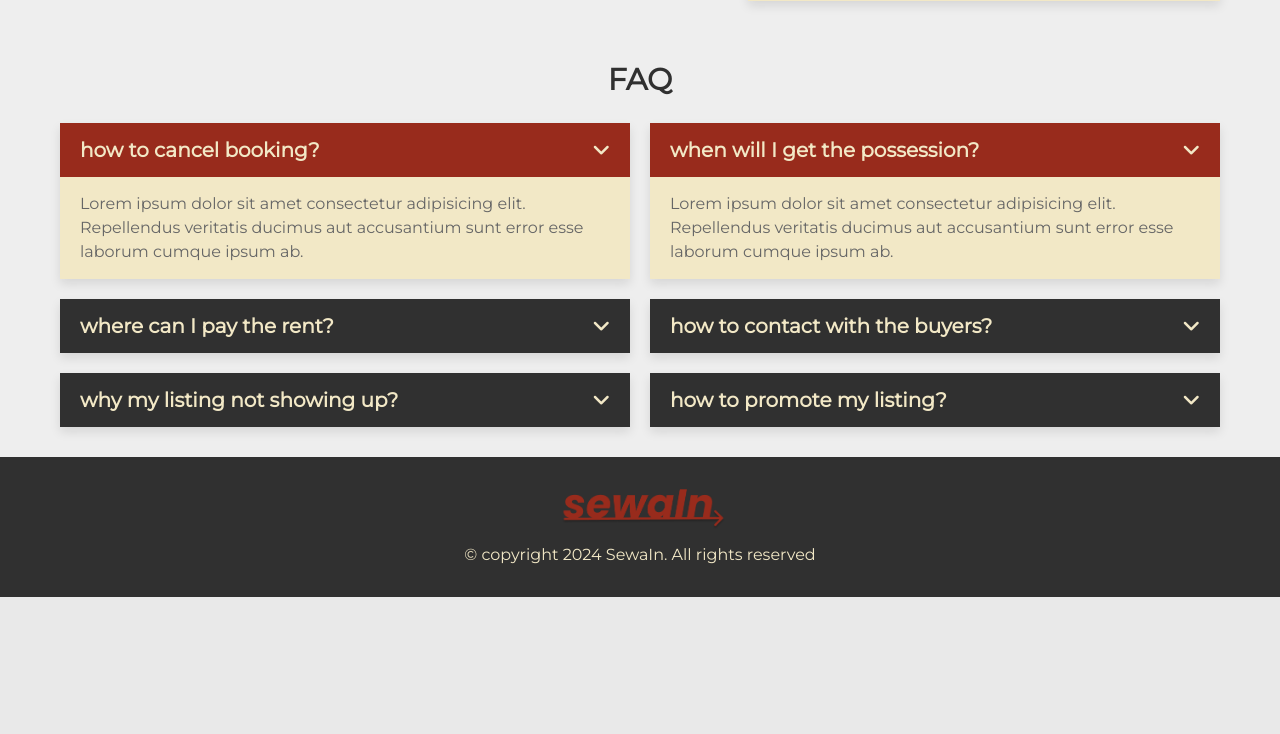
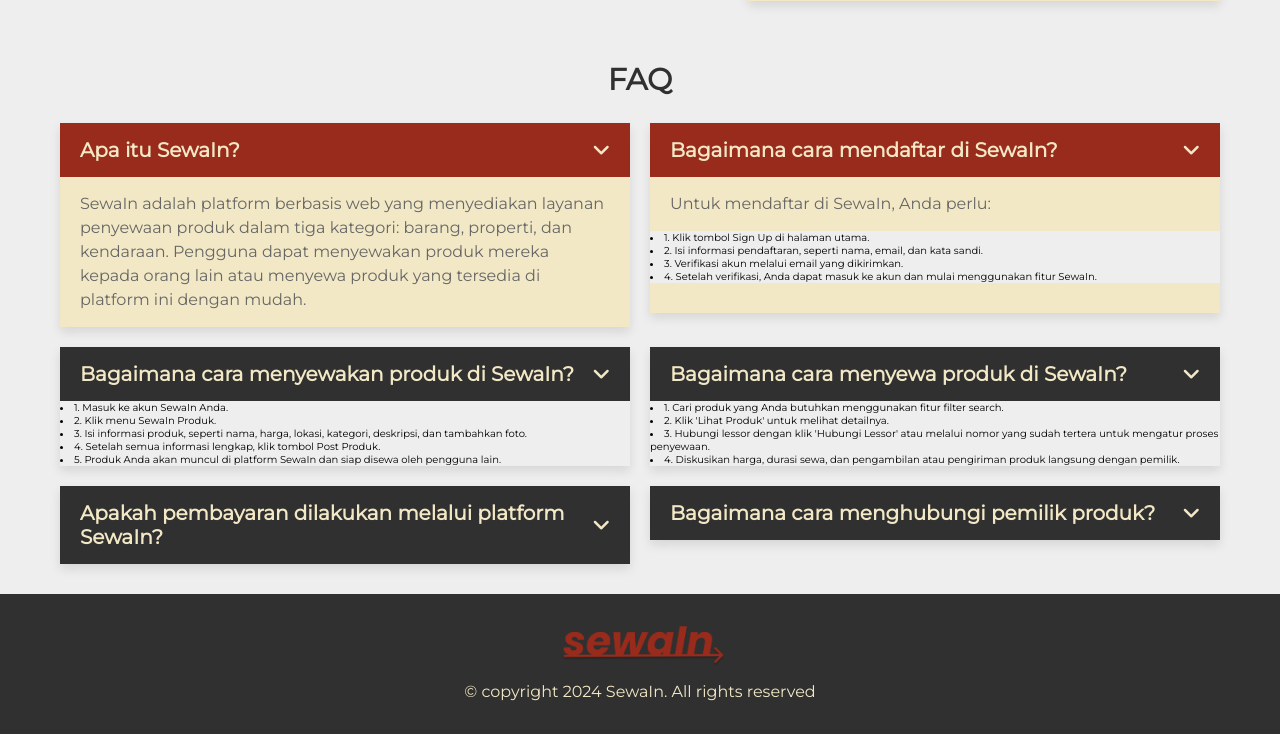
Before and after one commit to qaulanolan/sewaIn-tubes-impal, a PHP site: page /recommendations/contact.php in a window 1280 px wide. Shown: the part 672-1406 px from the top of the page. Before the commit the page ends 1269 px from the top, so only its background shows below. Run offline with PHP 8.4, Linux system fonts and the light colour scheme.

Commit message:
Update contact.php

```diff
--- a/project/contact.php
+++ b/project/contact.php
@@ -85,33 +85,51 @@
    <div class="box-container">
 
       <div class="box active">
-         <h3><span>how to cancel booking?</span><i class="fas fa-angle-down"></i></h3>
-         <p>Lorem ipsum dolor sit amet consectetur adipisicing elit. Repellendus veritatis ducimus aut accusantium sunt error esse laborum cumque ipsum ab.</p>
+         <h3><span>Apa itu SewaIn?</span><i class="fas fa-angle-down"></i></h3>
+         <p>SewaIn adalah platform berbasis web yang menyediakan layanan penyewaan produk dalam tiga kategori: barang, properti, dan kendaraan. Pengguna dapat menyewakan produk mereka kepada orang lain atau menyewa produk yang tersedia di platform ini dengan mudah.</p>
       </div>
 
       <div class="box active">
-         <h3><span>when will I get the possession?</span><i class="fas fa-angle-down"></i></h3>
-         <p>Lorem ipsum dolor sit amet consectetur adipisicing elit. Repellendus veritatis ducimus aut accusantium sunt error esse laborum cumque ipsum ab.</p>
+         <h3><span>Bagaimana cara mendaftar di SewaIn?</span><i class="fas fa-angle-down"></i></h3>
+         <p>Untuk mendaftar di SewaIn, Anda perlu:
+            <li>1. Klik tombol Sign Up di halaman utama.</li>
+            <li>2. Isi informasi pendaftaran, seperti nama, email, dan kata sandi.</li>
+            <li>3. Verifikasi akun melalui email yang dikirimkan.</li>
+            <li>4. Setelah verifikasi, Anda dapat masuk ke akun dan mulai menggunakan fitur SewaIn.</li>
+         </p>
       </div>
 
       <div class="box">
-         <h3><span>where can I pay the rent?</span><i class="fas fa-angle-down"></i></h3>
-         <p>Lorem ipsum dolor sit amet consectetur adipisicing elit. Repellendus veritatis ducimus aut accusantium sunt error esse laborum cumque ipsum ab.</p>
+         <h3><span>Bagaimana cara menyewakan produk di SewaIn?</span><i class="fas fa-angle-down"></i></h3>
+         <p>Untuk menyewakan produk Anda:
+            <li>1. Masuk ke akun SewaIn Anda.</li>
+            <li>2. Klik menu SewaIn Produk.</li>
+            <li>3. Isi informasi produk, seperti nama, harga, lokasi, kategori, deskripsi, dan tambahkan foto.</li>
+            <li>4. Setelah semua informasi lengkap, klik tombol Post Produk.</li>
+            <li>5. Produk Anda akan muncul di platform SewaIn dan siap disewa oleh pengguna lain.</li>
+         </p>
       </div>
 
       <div class="box">
-         <h3><span>how to contact with the buyers?</span><i class="fas fa-angle-down"></i></h3>
-         <p>Lorem ipsum dolor sit amet consectetur adipisicing elit. Repellendus veritatis ducimus aut accusantium sunt error esse laborum cumque ipsum ab.</p>
+         <h3><span>Bagaimana cara menyewa produk di SewaIn?</span><i class="fas fa-angle-down"></i></h3>
+         <p>Untuk menyewa produk:
+            <li>1. Cari produk yang Anda butuhkan menggunakan fitur filter search.</li>
+            <li>2. Klik 'Lihat Produk' untuk melihat detailnya.</li>
+            <li>3. Hubungi lessor dengan klik 'Hubungi Lessor' atau melalui nomor yang sudah tertera untuk mengatur proses penyewaan.</li>
+            <li>4. Diskusikan harga, durasi sewa, dan pengambilan atau pengiriman produk langsung dengan pemilik.</li>
+         </p>
       </div>
 
       <div class="box">
-         <h3><span>why my listing not showing up?</span><i class="fas fa-angle-down"></i></h3>
-         <p>Lorem ipsum dolor sit amet consectetur adipisicing elit. Repellendus veritatis ducimus aut accusantium sunt error esse laborum cumque ipsum ab.</p>
+         <h3><span>Apakah pembayaran dilakukan melalui platform SewaIn?</span><i class="fas fa-angle-down"></i></h3>
+         <p>Tidak, SewaIn tidak menyediakan layanan pembayaran langsung di platform. Semua pembayaran dan kesepakatan dilakukan secara langsung antara penyewa dan pemilik produk. Platform ini hanya memfasilitasi penyewaan melalui fitur pencarian dan komunikasi.</p>
       </div>
 
       <div class="box">
-         <h3><span>how to promote my listing?</span><i class="fas fa-angle-down"></i></h3>
-         <p>Lorem ipsum dolor sit amet consectetur adipisicing elit. Repellendus veritatis ducimus aut accusantium sunt error esse laborum cumque ipsum ab.</p>
+         <h3><span>Bagaimana cara menghubungi pemilik produk?</span><i class="fas fa-angle-down"></i></h3>
+         <p>Anda dapat menghubungi pemilik produk dengan klik 'Hubungi Lessor' atau melalui nomor pemilik yang tersedia di halaman detail produk. Fitur ini memungkinkan Anda untuk berdiskusi langsung dengan pemilik mengenai harga, durasi sewa, dan rincian lainnya.
+            Jika ada pertanyaan lain, silakan hubungi tim dukungan kami melalui halaman Contact Us!
+         </p>
       </div>
 
    </div>
```
